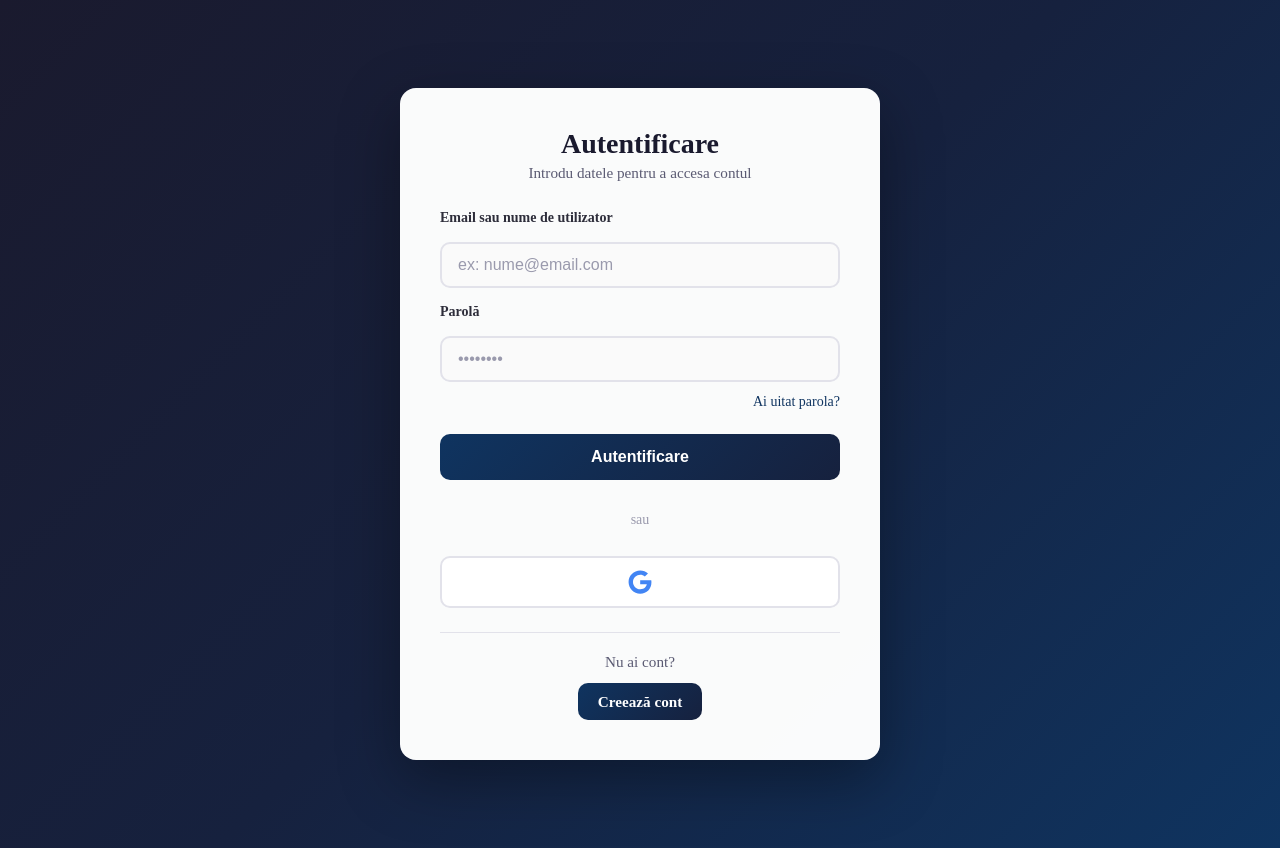
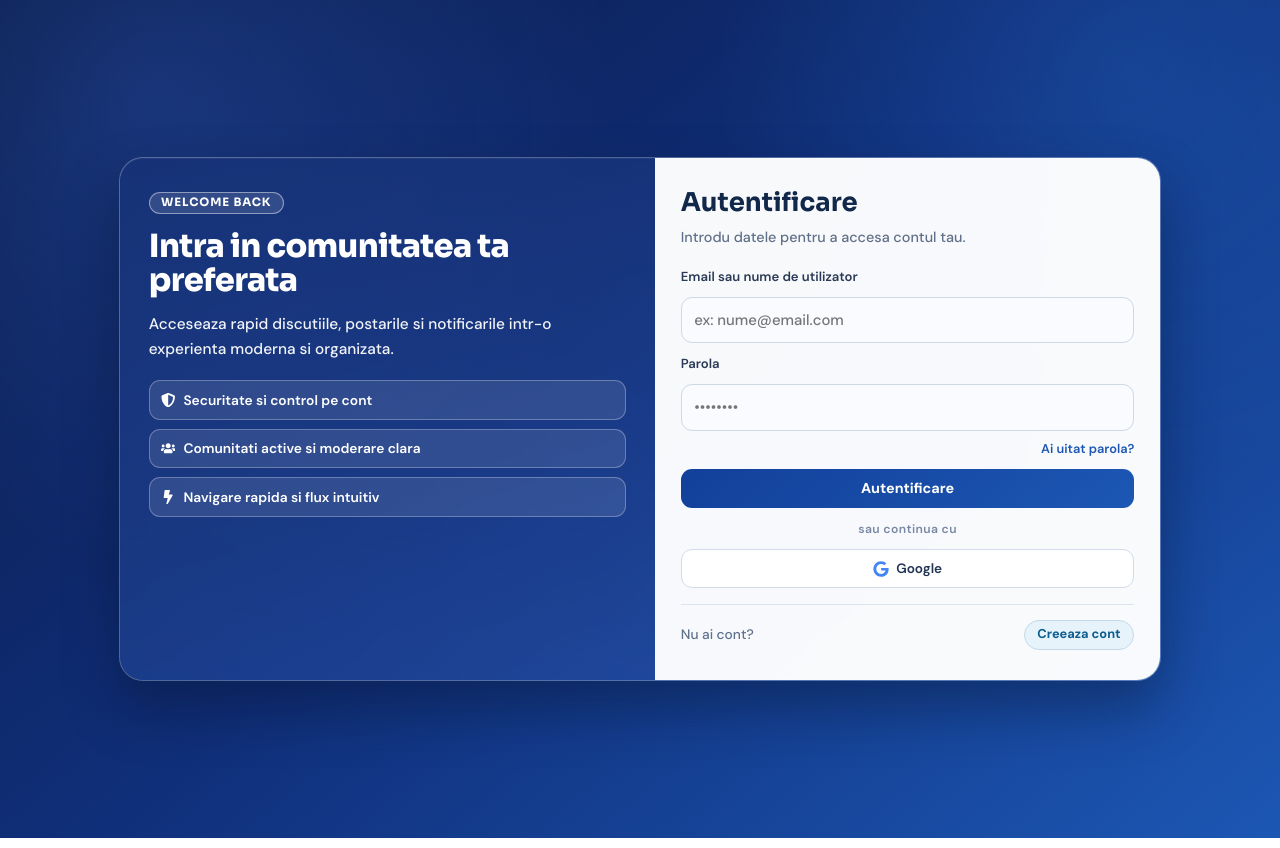
Before and after one commit to danbotan21/react-aspnet-forum-app, a React (Vite) app in the folder Frontend/Forum_Project/: page /Login in a window 1280 px wide. Built offline with nearby package versions, Linux system fonts and the light colour scheme.

Commit message:
Imbunatatire login si singup

```diff
--- a/Frontend/Forum_Project/src/Login.jsx
+++ b/Frontend/Forum_Project/src/Login.jsx
@@ -1,36 +1,47 @@
-import React, { useState } from 'react'
+import { useState } from 'react'
 import { Link } from 'react-router-dom'
-import { FaGoogle } from 'react-icons/fa'
+import { FaGoogle, FaShieldAlt, FaUsers, FaBolt } from 'react-icons/fa'
 import './Styles/Login.css'
 
 export const Login = () => {
   const [email, setEmail] = useState('')
   const [password, setPassword] = useState('')
 
-  const handleSubmit = (e) => {
-    e.preventDefault()
+  const handleSubmit = (event) => {
+    event.preventDefault()
     // TODO: logica de autentificare
   }
 
   return (
-    <div
-      className='login-page'
-      style={{
-        minHeight: '100vh',
-        background:
-          'linear-gradient(135deg, #1a1a2e 0%, #16213e 50%, #0f3460 100%)',
-        display: 'flex',
-        alignItems: 'center',
-        justifyContent: 'center',
-        padding: '1.5rem',
-      }}
-    >
-      <div className='login-card'>
-        {/* Secțiune: logare */}
-        <section className='login-section'>
-          <h1 className='login-title'>Autentificare</h1>
+    <main className='login-page'>
+      <div className='login-shell'>
+        <section className='login-showcase'>
+          <p className='login-showcase-kicker'>WELCOME BACK</p>
+          <h1>Intra in comunitatea ta preferata</h1>
+          <p className='login-showcase-text'>
+            Acceseaza rapid discutiile, postarile si notificarile intr-o
+            experienta moderna si organizata.
+          </p>
+          <ul className='login-showcase-list'>
+            <li>
+              <FaShieldAlt />
+              Securitate si control pe cont
+            </li>
+            <li>
+              <FaUsers />
+              Comunitati active si moderare clara
+            </li>
+            <li>
+              <FaBolt />
+              Navigare rapida si flux intuitiv
+            </li>
+          </ul>
+        </section>
+
+        <section className='login-card'>
+          <h2 className='login-title'>Autentificare</h2>
           <p className='login-subtitle'>
-            Introdu datele pentru a accesa contul
+            Introdu datele pentru a accesa contul tau.
           </p>
 
           <form className='login-form' onSubmit={handleSubmit}>
@@ -43,12 +54,12 @@
               className='login-input'
               placeholder='ex: nume@email.com'
               value={email}
-              onChange={(e) => setEmail(e.target.value)}
+              onChange={(event) => setEmail(event.target.value)}
               autoComplete='username'
             />
 
             <label className='login-label' htmlFor='password'>
-              Parolă
+              Parola
             </label>
             <input
               id='password'
@@ -56,7 +67,7 @@
               className='login-input'
               placeholder='••••••••'
               value={password}
-              onChange={(e) => setPassword(e.target.value)}
+              onChange={(event) => setPassword(event.target.value)}
               autoComplete='current-password'
             />
 
@@ -68,26 +79,26 @@
               Autentificare
             </button>
 
-            <div className='login-divider'>sau</div>
+            <div className='login-divider'>sau continua cu</div>
             <button
               type='button'
               className='login-google-btn'
               aria-label='Autentificare cu Google'
             >
               <FaGoogle className='login-google-icon' />
+              Google
             </button>
           </form>
-        </section>
 
-        {/* Secțiune: nu ai cont – creează cont */}
-        <section className='auth-section auth-section-signup'>
-          <p className='auth-section-text'>Nu ai cont?</p>
-          <Link to='/register' className='auth-section-btn'>
-            Creează cont
-          </Link>
+          <section className='auth-section auth-section-signup'>
+            <p className='auth-section-text'>Nu ai cont?</p>
+            <Link to='/register' className='auth-section-btn'>
+              Creeaza cont
+            </Link>
+          </section>
         </section>
       </div>
-    </div>
+    </main>
   )
 }
 
--- a/Frontend/Forum_Project/src/Signup.jsx
+++ b/Frontend/Forum_Project/src/Signup.jsx
@@ -1,6 +1,6 @@
-import React, { useState } from 'react'
+import { useState } from 'react'
 import { Link } from 'react-router-dom'
-import { FaGoogle } from 'react-icons/fa'
+import { FaGoogle,FaStar, FaCheckCircle, FaLock } from 'react-icons/fa'
 import './Styles/Signup.css'
 
 export const Signup = () => {
@@ -9,17 +9,41 @@
   const [password, setPassword] = useState('')
   const [confirmPassword, setConfirmPassword] = useState('')
 
-  const handleSubmit = (e) => {
-    e.preventDefault()
-    // TODO: logica de înregistrare
+  const handleSubmit = (event) => {
+    event.preventDefault()
+    // TODO: logica de inregistrare
   }
 
   return (
-    <div className='signup-page'>
-      <div className='signup-card'>
-        <h1 className='signup-title'>Creează cont</h1>
+    <main className='signup-page'>
+      <div className='signup-shell'>
+        <section className='signup-showcase'>
+          <p className='signup-showcase-kicker'>GET STARTED</p>
+          <h1>Creeaza-ti un cont nou</h1>
+          <p className='signup-showcase-text'>
+            Intra in conversatii relevante, descopera comunitati active si
+            publica usor continut de calitate.
+          </p>
+          <ul className='signup-showcase-list'>
+            <li>
+              <FaStar />
+              Onboarding rapid in mai putin de 1 minut
+            </li>
+            <li>
+              <FaCheckCircle />
+              Control complet asupra profilului
+            </li>
+            <li>
+              <FaLock />
+              Setari de securitate si confidentialitate
+            </li>
+          </ul>
+        </section>
+
+        <section className='signup-card'>
+          <h2 className='signup-title'>Creeaza cont</h2>
           <p className='signup-subtitle'>
-          Completează datele pentru a te înregistra
+            Completeaza campurile pentru a te inregistra.
           </p>
 
           <form className='signup-form' onSubmit={handleSubmit}>
@@ -32,7 +56,7 @@
               className='signup-input'
               placeholder='ex: nume@email.com'
               value={email}
-            onChange={(e) => setEmail(e.target.value)}
+              onChange={(event) => setEmail(event.target.value)}
               autoComplete='email'
             />
 
@@ -45,12 +69,12 @@
               className='signup-input'
               placeholder='Alege un nume unic'
               value={username}
-            onChange={(e) => setUsername(e.target.value)}
+              onChange={(event) => setUsername(event.target.value)}
               autoComplete='username'
             />
 
             <label className='signup-label' htmlFor='signup-password'>
-            Parolă
+              Parola
             </label>
             <input
               id='signup-password'
@@ -58,12 +82,12 @@
               className='signup-input'
               placeholder='••••••••'
               value={password}
-            onChange={(e) => setPassword(e.target.value)}
+              onChange={(event) => setPassword(event.target.value)}
               autoComplete='new-password'
             />
 
             <label className='signup-label' htmlFor='signup-confirm'>
-            Confirmă parola
+              Confirma parola
             </label>
             <input
               id='signup-confirm'
@@ -71,33 +95,34 @@
               className='signup-input'
               placeholder='••••••••'
               value={confirmPassword}
-            onChange={(e) => setConfirmPassword(e.target.value)}
+              onChange={(event) => setConfirmPassword(event.target.value)}
               autoComplete='new-password'
             />
 
             <button type='submit' className='signup-btn'>
-            Creează cont
+              Creeaza cont
             </button>
 
-          <div className='signup-divider'>sau</div>
+            <div className='signup-divider'>sau continua cu</div>
             <button
               type='button'
               className='signup-google-btn'
-            aria-label='Continuă cu Google'
+              aria-label='Continua cu Google'
             >
               <FaGoogle className='signup-google-icon' />
+              Google
             </button>
           </form>
 
-        {/* Secțiune: ai deja cont – logare */}
           <section className='auth-section auth-section-login'>
             <p className='auth-section-text'>Ai deja cont?</p>
             <Link to='/Login' className='auth-section-btn'>
-            Autentifică-te
+              Autentifica-te
             </Link>
           </section>
+        </section>
       </div>
-    </div>
+    </main>
   )
 }
 
--- a/Frontend/Forum_Project/src/Styles/Login.css
+++ b/Frontend/Forum_Project/src/Styles/Login.css
@@ -1,183 +1,266 @@
-/* Login page – fundal și centrare */
+@import url('https://fonts.googleapis.com/css2?family=Sora:wght@500;600;700;800&family=DM+Sans:wght@400;500;600;700&display=swap');
+
 .login-page {
+  min-height: 100vh;
+  padding: 1.2rem;
   display: flex;
+  align-items: center;
   justify-content: center;
-  align-items: center;
-  min-height: 100vh;
-  background: linear-gradient(135deg, #1a1a2e 0%, #16213e 50%, #0f3460 100%);
-  padding: 1.5rem;
+  background:
+    radial-gradient(circle at 12% 12%, rgba(71, 130, 255, 0.22) 0%, transparent 34%),
+    radial-gradient(circle at 88% 8%, rgba(46, 134, 236, 0.2) 0%, transparent 30%),
+    linear-gradient(140deg, #0a1b47 0%, #102f7a 48%, #1c57b4 100%);
 }
 
-/* Card principal */
+.login-shell {
+  width: 100%;
+  max-width: 1040px;
+  border: 1px solid rgba(255, 255, 255, 0.22);
+  border-radius: 24px;
+  overflow: hidden;
+  background: rgba(255, 255, 255, 0.08);
+  backdrop-filter: blur(10px);
+  box-shadow:
+    0 28px 54px rgba(5, 15, 40, 0.38),
+    inset 0 1px 0 rgba(255, 255, 255, 0.16);
+  display: grid;
+  grid-template-columns: 1.06fr 1fr;
+}
+
+.login-showcase {
+  padding: 2.1rem 1.8rem;
+  color: #ffffff;
+  background: linear-gradient(165deg, rgba(15, 43, 115, 0.7) 0%, rgba(21, 67, 165, 0.42) 100%);
+}
+
+.login-showcase-kicker {
+  margin: 0;
+  display: inline-flex;
+  padding: 0.28rem 0.7rem;
+  border: 1px solid rgba(255, 255, 255, 0.45);
+  border-radius: 999px;
+  background: rgba(255, 255, 255, 0.12);
+  font: 700 0.72rem/1 'Sora', sans-serif;
+  letter-spacing: 0.08em;
+}
+
+.login-showcase h1 {
+  margin: 0.9rem 0 0;
+  font: 800 2rem/1.08 'Sora', sans-serif;
+  letter-spacing: -0.02em;
+  max-width: 420px;
+}
+
+.login-showcase-text {
+  margin: 0.9rem 0 0;
+  color: rgba(255, 255, 255, 0.95);
+  font: 500 0.96rem/1.62 'DM Sans', sans-serif;
+  max-width: 450px;
+}
+
+.login-showcase-list {
+  list-style: none;
+  margin: 1.15rem 0 0;
+  padding: 0;
+  display: flex;
+  flex-direction: column;
+  gap: 0.55rem;
+}
+
+.login-showcase-list li {
+  display: flex;
+  align-items: center;
+  gap: 0.52rem;
+  border: 1px solid rgba(255, 255, 255, 0.28);
+  border-radius: 11px;
+  background: rgba(255, 255, 255, 0.1);
+  padding: 0.6rem 0.68rem;
+  font: 600 0.86rem/1.35 'DM Sans', sans-serif;
+}
+
+.login-showcase-list svg {
+  flex-shrink: 0;
+  font-size: 0.9rem;
+}
+
 .login-card {
-  width: 100%;
-  max-width: 400px;
-  background: rgba(255, 255, 255, 0.98);
-  border-radius: 16px;
-  box-shadow: 0 20px 60px rgba(0, 0, 0, 0.35);
-  padding: 2.5rem;
+  background: rgba(255, 255, 255, 0.97);
+  padding: 1.9rem 1.6rem;
 }
 
 .login-title {
-  margin: 0 0 0.25rem 0;
-  font-size: 1.75rem;
-  font-weight: 700;
-  color: #1a1a2e;
-  text-align: center;
+  margin: 0;
+  color: #11284a;
+  font: 700 1.62rem/1.15 'Sora', sans-serif;
 }
 
 .login-subtitle {
-  margin: 0 0 1.75rem 0;
-  font-size: 0.95rem;
-  color: #5a5a72;
-  text-align: center;
+  margin: 0.55rem 0 1.2rem;
+  color: #617089;
+  font: 500 0.9rem/1.5 'DM Sans', sans-serif;
 }
 
-/* Formular */
 .login-form {
   display: flex;
   flex-direction: column;
-  gap: 1rem;
+  gap: 0.75rem;
 }
 
 .login-label {
-  font-size: 0.875rem;
-  font-weight: 600;
-  color: #2d2d3a;
+  color: #2a3a56;
+  font: 600 0.82rem/1.3 'DM Sans', sans-serif;
 }
 
 .login-input {
   width: 100%;
-  padding: 0.75rem 1rem;
-  font-size: 1rem;
-  border: 2px solid #e2e2ea;
-  border-radius: 10px;
-  background: #fafafa;
-  color: #1a1a2e;
+  border: 1px solid #ced8e6;
+  border-radius: 11px;
+  background: #f9fbff;
+  color: #1b2d49;
+  padding: 0.74rem 0.78rem;
+  font: 500 0.93rem/1.4 'DM Sans', sans-serif;
   box-sizing: border-box;
-  transition: border-color 0.2s, background 0.2s;
-}
-
-.login-input::placeholder {
-  color: #9a9aad;
-}
-
-.login-input:hover {
-  background: #fff;
+  transition:
+    border-color 0.2s ease,
+    box-shadow 0.2s ease,
+    background-color 0.2s ease;
 }
 
 .login-input:focus {
   outline: none;
-  border-color: #0f3460;
-  background: #fff;
+  border-color: #1c57b4;
+  background: #ffffff;
+  box-shadow: 0 0 0 3px rgba(28, 87, 180, 0.13);
 }
 
-/* Link „Ai uitat parola?” */
 .login-forgot {
-  font-size: 0.875rem;
-  color: #0f3460;
   text-decoration: none;
   align-self: flex-end;
-  margin-top: -0.25rem;
-  transition: color 0.2s, text-decoration 0.2s;
+  margin-top: -0.1rem;
+  color: #1c57b4;
+  font: 600 0.8rem/1.2 'DM Sans', sans-serif;
 }
 
 .login-forgot:hover {
-  color: #16213e;
   text-decoration: underline;
 }
 
-/* Buton autentificare */
 .login-btn {
-  margin-top: 0.5rem;
-  padding: 0.9rem 1.5rem;
-  font-size: 1rem;
-  font-weight: 600;
-  color: #fff;
-  background: linear-gradient(135deg, #0f3460 0%, #16213e 100%);
   border: none;
-  border-radius: 10px;
+  border-radius: 11px;
+  background: linear-gradient(140deg, #12409a 0%, #1c57b4 100%);
+  color: #ffffff;
+  padding: 0.78rem 1rem;
   cursor: pointer;
-  transition: transform 0.15s, box-shadow 0.2s;
+  font: 700 0.9rem/1 'DM Sans', sans-serif;
+  transition:
+    transform 0.16s ease,
+    box-shadow 0.2s ease;
 }
 
 .login-btn:hover {
   transform: translateY(-1px);
-  box-shadow: 0 8px 24px rgba(15, 52, 96, 0.4);
+  box-shadow: 0 10px 18px rgba(18, 64, 154, 0.28);
 }
 
-.login-btn:active {
-  transform: translateY(0);
-}
-
-/* Divider și buton Google */
 .login-divider {
-  margin: 1rem 0 0.75rem 0;
-  font-size: 0.875rem;
-  color: #9a9aad;
+  margin: 0.2rem 0 0.12rem;
+  color: #7989a4;
   text-align: center;
+  font: 600 0.76rem/1 'DM Sans', sans-serif;
+  letter-spacing: 0.03em;
 }
 
 .login-google-btn {
-  display: flex;
+  border: 1px solid #d3dceb;
+  border-radius: 11px;
+  background: #ffffff;
+  color: #223555;
+  padding: 0.66rem 0.86rem;
+  cursor: pointer;
+  display: inline-flex;
   align-items: center;
   justify-content: center;
-  width: 100%;
-  padding: 0.75rem 1rem;
-  background: #fff;
-  border: 2px solid #e2e2ea;
-  border-radius: 10px;
-  cursor: pointer;
-  transition: border-color 0.2s, box-shadow 0.2s;
+  gap: 0.45rem;
+  font: 600 0.85rem/1 'DM Sans', sans-serif;
+  transition:
+    border-color 0.2s ease,
+    background-color 0.2s ease;
 }
 
 .login-google-btn:hover {
-  border-color: #0f3460;
-  box-shadow: 0 4px 12px rgba(15, 52, 96, 0.15);
+  border-color: #b8caea;
+  background: #f7faff;
 }
 
 .login-google-icon {
-  font-size: 1.5rem;
   color: #4285f4;
+  font-size: 1rem;
 }
 
-/* Secțiune: formular logare */
-.login-section {
-  display: block;
+.auth-section {
+  margin-top: 1rem;
+  padding-top: 0.9rem;
+  border-top: 1px solid #dbe3f1;
+  display: flex;
+  align-items: center;
+  justify-content: space-between;
+  gap: 0.5rem;
 }
 
-/* Secțiune: nu ai cont – creează cont (design comun cu Signup) */
-.auth-section {
-  margin-top: 1.5rem;
-  padding-top: 1.25rem;
-  border-top: 1px solid #e2e2ea;
-  text-align: center;
-}
-
-.auth-section-signup .auth-section-text {
-  margin: 0 0 0.75rem 0;
-  font-size: 0.95rem;
-  color: #5a5a72;
+.auth-section-text {
+  margin: 0;
+  color: #5f718d;
+  font: 500 0.86rem/1.3 'DM Sans', sans-serif;
 }
 
 .auth-section-btn {
-  display: inline-block;
-  padding: 0.6rem 1.25rem;
-  font-size: 0.95rem;
-  font-weight: 600;
-  color: #fff;
-  background: linear-gradient(135deg, #0f3460 0%, #16213e 100%);
-  border-radius: 10px;
   text-decoration: none;
-  transition: transform 0.15s, box-shadow 0.2s;
+  border: 1px solid #c6d6f0;
+  border-radius: 999px;
+  color: #1d4ca9;
+  background: #ebf2ff;
+  padding: 0.48rem 0.8rem;
+  font: 700 0.8rem/1 'DM Sans', sans-serif;
+  transition:
+    transform 0.16s ease,
+    background-color 0.2s ease;
 }
 
 .auth-section-btn:hover {
   transform: translateY(-1px);
-  box-shadow: 0 6px 20px rgba(15, 52, 96, 0.35);
-  color: #fff;
+  background: #deebff;
 }
 
-.auth-section-btn:active {
-  transform: translateY(0);
+@media (max-width: 920px) {
+  .login-shell {
+    grid-template-columns: 1fr;
+  }
+
+  .login-showcase {
+    padding: 1.45rem 1.2rem;
+  }
+
+  .login-showcase h1 {
+    font-size: 1.62rem;
+  }
 }
+
+@media (max-width: 620px) {
+  .login-page {
+    padding: 0.65rem;
+  }
+
+  .login-card {
+    padding: 1.2rem 1rem;
+  }
+
+  .login-title {
+    font-size: 1.35rem;
+  }
+
+  .auth-section {
+    flex-direction: column;
+    align-items: flex-start;
+  }
+}
--- a/Frontend/Forum_Project/src/Styles/Signup.css
+++ b/Frontend/Forum_Project/src/Styles/Signup.css
@@ -1,160 +1,254 @@
-/* Signup page – fundal și centrare */
+@import url('https://fonts.googleapis.com/css2?family=Sora:wght@500;600;700;800&family=DM+Sans:wght@400;500;600;700&display=swap');
+
 .signup-page {
+  min-height: 100vh;
+  padding: 1.2rem;
   display: flex;
+  align-items: center;
   justify-content: center;
+  background:
+    radial-gradient(circle at 10% 8%, rgba(35, 124, 235, 0.24) 0%, transparent 35%),
+    radial-gradient(circle at 84% 10%, rgba(34, 167, 168, 0.19) 0%, transparent 32%),
+    linear-gradient(145deg, #071f4f 0%, #0c3d93 50%, #186da4 100%);
+}
+
+.signup-shell {
+  width: 100%;
+  max-width: 1080px;
+  border: 1px solid rgba(255, 255, 255, 0.24);
+  border-radius: 24px;
+  overflow: hidden;
+  background: rgba(255, 255, 255, 0.08);
+  backdrop-filter: blur(10px);
+  box-shadow:
+    0 28px 54px rgba(5, 15, 40, 0.4),
+    inset 0 1px 0 rgba(255, 255, 255, 0.16);
+  display: grid;
+  grid-template-columns: 1.08fr 1fr;
+}
+
+.signup-showcase {
+  padding: 2.1rem 1.8rem;
+  color: #ffffff;
+  background: linear-gradient(165deg, rgba(7, 44, 128, 0.72) 0%, rgba(8, 98, 140, 0.42) 100%);
+}
+
+.signup-showcase-kicker {
+  margin: 0;
+  display: inline-flex;
+  padding: 0.28rem 0.7rem;
+  border: 1px solid rgba(255, 255, 255, 0.45);
+  border-radius: 999px;
+  background: rgba(255, 255, 255, 0.12);
+  font: 700 0.72rem/1 'Sora', sans-serif;
+  letter-spacing: 0.08em;
+}
+
+.signup-showcase h1 {
+  margin: 0.9rem 0 0;
+  font: 800 2rem/1.08 'Sora', sans-serif;
+  letter-spacing: -0.02em;
+  max-width: 430px;
+}
+
+.signup-showcase-text {
+  margin: 0.9rem 0 0;
+  color: rgba(255, 255, 255, 0.95);
+  font: 500 0.96rem/1.62 'DM Sans', sans-serif;
+  max-width: 460px;
+}
+
+.signup-showcase-list {
+  list-style: none;
+  margin: 1.15rem 0 0;
+  padding: 0;
+  display: flex;
+  flex-direction: column;
+  gap: 0.55rem;
+}
+
+.signup-showcase-list li {
+  display: flex;
   align-items: center;
-  min-height: 100vh;
-  background: linear-gradient(135deg, #1a1a2e 0%, #16213e 50%, #0f3460 100%);
-  padding: 1.5rem;
+  gap: 0.52rem;
+  border: 1px solid rgba(255, 255, 255, 0.28);
+  border-radius: 11px;
+  background: rgba(255, 255, 255, 0.1);
+  padding: 0.6rem 0.68rem;
+  font: 600 0.86rem/1.35 'DM Sans', sans-serif;
+}
+
+.signup-showcase-list svg {
+  flex-shrink: 0;
+  font-size: 0.9rem;
 }
 
 .signup-card {
-  width: 100%;
-  max-width: 400px;
-  background: rgba(255, 255, 255, 0.98);
-  border-radius: 16px;
-  box-shadow: 0 20px 60px rgba(0, 0, 0, 0.35);
-  padding: 2.5rem;
+  background: rgba(255, 255, 255, 0.97);
+  padding: 1.9rem 1.6rem;
 }
 
 .signup-title {
-  margin: 0 0 0.25rem 0;
-  font-size: 1.75rem;
-  font-weight: 700;
-  color: #1a1a2e;
-  text-align: center;
+  margin: 0;
+  color: #102842;
+  font: 700 1.62rem/1.15 'Sora', sans-serif;
 }
 
 .signup-subtitle {
-  margin: 0 0 1.75rem 0;
-  font-size: 0.95rem;
-  color: #5a5a72;
-  text-align: center;
+  margin: 0.55rem 0 1.2rem;
+  color: #5f728c;
+  font: 500 0.9rem/1.5 'DM Sans', sans-serif;
 }
 
 .signup-form {
   display: flex;
   flex-direction: column;
-  gap: 1rem;
+  gap: 0.75rem;
 }
 
 .signup-label {
-  font-size: 0.875rem;
-  font-weight: 600;
-  color: #2d2d3a;
+  color: #2a3b57;
+  font: 600 0.82rem/1.3 'DM Sans', sans-serif;
 }
 
 .signup-input {
   width: 100%;
-  padding: 0.75rem 1rem;
-  font-size: 1rem;
-  border: 2px solid #e2e2ea;
-  border-radius: 10px;
-  background: #fafafa;
-  color: #1a1a2e;
+  border: 1px solid #ced8e6;
+  border-radius: 11px;
+  background: #f9fbff;
+  color: #1b2d49;
+  padding: 0.74rem 0.78rem;
+  font: 500 0.93rem/1.4 'DM Sans', sans-serif;
   box-sizing: border-box;
-  transition: border-color 0.2s, background 0.2s;
-}
-
-.signup-input::placeholder {
-  color: #9a9aad;
-}
-
-.signup-input:hover {
-  background: #fff;
+  transition:
+    border-color 0.2s ease,
+    box-shadow 0.2s ease,
+    background-color 0.2s ease;
 }
 
 .signup-input:focus {
   outline: none;
-  border-color: #0f3460;
-  background: #fff;
+  border-color: #1570a8;
+  background: #ffffff;
+  box-shadow: 0 0 0 3px rgba(21, 112, 168, 0.13);
 }
 
 .signup-btn {
-  margin-top: 0.5rem;
-  padding: 0.9rem 1.5rem;
-  font-size: 1rem;
-  font-weight: 600;
-  color: #fff;
-  background: linear-gradient(135deg, #0f3460 0%, #16213e 100%);
   border: none;
-  border-radius: 10px;
+  border-radius: 11px;
+  background: linear-gradient(140deg, #0d4f8f 0%, #1570a8 100%);
+  color: #ffffff;
+  padding: 0.78rem 1rem;
   cursor: pointer;
-  transition: transform 0.15s, box-shadow 0.2s;
+  font: 700 0.9rem/1 'DM Sans', sans-serif;
+  transition:
+    transform 0.16s ease,
+    box-shadow 0.2s ease;
 }
 
 .signup-btn:hover {
   transform: translateY(-1px);
-  box-shadow: 0 8px 24px rgba(15, 52, 96, 0.4);
+  box-shadow: 0 10px 18px rgba(13, 79, 143, 0.28);
 }
 
-.signup-btn:active {
-  transform: translateY(0);
-}
-
-/* Divider și buton Google */
 .signup-divider {
-  margin: 1rem 0 0.75rem 0;
-  font-size: 0.875rem;
-  color: #9a9aad;
+  margin: 0.2rem 0 0.12rem;
+  color: #7989a4;
   text-align: center;
+  font: 600 0.76rem/1 'DM Sans', sans-serif;
+  letter-spacing: 0.03em;
 }
 
 .signup-google-btn {
-  display: flex;
+  border: 1px solid #d3dceb;
+  border-radius: 11px;
+  background: #ffffff;
+  color: #223555;
+  padding: 0.66rem 0.86rem;
+  cursor: pointer;
+  display: inline-flex;
   align-items: center;
   justify-content: center;
-  width: 100%;
-  padding: 0.75rem 1rem;
-  background: #fff;
-  border: 2px solid #e2e2ea;
-  border-radius: 10px;
-  cursor: pointer;
-  transition: border-color 0.2s, box-shadow 0.2s;
+  gap: 0.45rem;
+  font: 600 0.85rem/1 'DM Sans', sans-serif;
+  transition:
+    border-color 0.2s ease,
+    background-color 0.2s ease;
 }
 
 .signup-google-btn:hover {
-  border-color: #0f3460;
-  box-shadow: 0 4px 12px rgba(15, 52, 96, 0.15);
+  border-color: #bad7e9;
+  background: #f4fbff;
 }
 
 .signup-google-icon {
-  font-size: 1.5rem;
   color: #4285f4;
+  font-size: 1rem;
 }
 
-/* Secțiune comună: logare (pe Signup) / creare cont (pe Login) */
 .auth-section {
-  margin-top: 1.5rem;
-  padding-top: 1.25rem;
-  border-top: 1px solid #e2e2ea;
-  text-align: center;
+  margin-top: 1rem;
+  padding-top: 0.9rem;
+  border-top: 1px solid #dbe3f1;
+  display: flex;
+  align-items: center;
+  justify-content: space-between;
+  gap: 0.5rem;
 }
 
-.auth-section-login .auth-section-text {
-  margin: 0 0 0.75rem 0;
-  font-size: 0.95rem;
-  color: #5a5a72;
+.auth-section-text {
+  margin: 0;
+  color: #5f718d;
+  font: 500 0.86rem/1.3 'DM Sans', sans-serif;
 }
 
 .auth-section-btn {
-  display: inline-block;
-  padding: 0.6rem 1.25rem;
-  font-size: 0.95rem;
-  font-weight: 600;
-  color: #fff;
-  background: linear-gradient(135deg, #0f3460 0%, #16213e 100%);
-  border-radius: 10px;
   text-decoration: none;
-  transition: transform 0.15s, box-shadow 0.2s;
+  border: 1px solid #c4d8e7;
+  border-radius: 999px;
+  color: #0d5d8f;
+  background: #e6f3fb;
+  padding: 0.48rem 0.8rem;
+  font: 700 0.8rem/1 'DM Sans', sans-serif;
+  transition:
+    transform 0.16s ease,
+    background-color 0.2s ease;
 }
 
 .auth-section-btn:hover {
   transform: translateY(-1px);
-  box-shadow: 0 6px 20px rgba(15, 52, 96, 0.35);
-  color: #fff;
+  background: #d6ebf8;
 }
 
-.auth-section-btn:active {
-  transform: translateY(0);
+@media (max-width: 920px) {
+  .signup-shell {
+    grid-template-columns: 1fr;
+  }
+
+  .signup-showcase {
+    padding: 1.45rem 1.2rem;
+  }
+
+  .signup-showcase h1 {
+    font-size: 1.62rem;
+  }
 }
+
+@media (max-width: 620px) {
+  .signup-page {
+    padding: 0.65rem;
+  }
+
+  .signup-card {
+    padding: 1.2rem 1rem;
+  }
+
+  .signup-title {
+    font-size: 1.35rem;
+  }
+
+  .auth-section {
+    flex-direction: column;
+    align-items: flex-start;
+  }
+}
```
Lines whose indentation alone changed are shown as unchanged.
